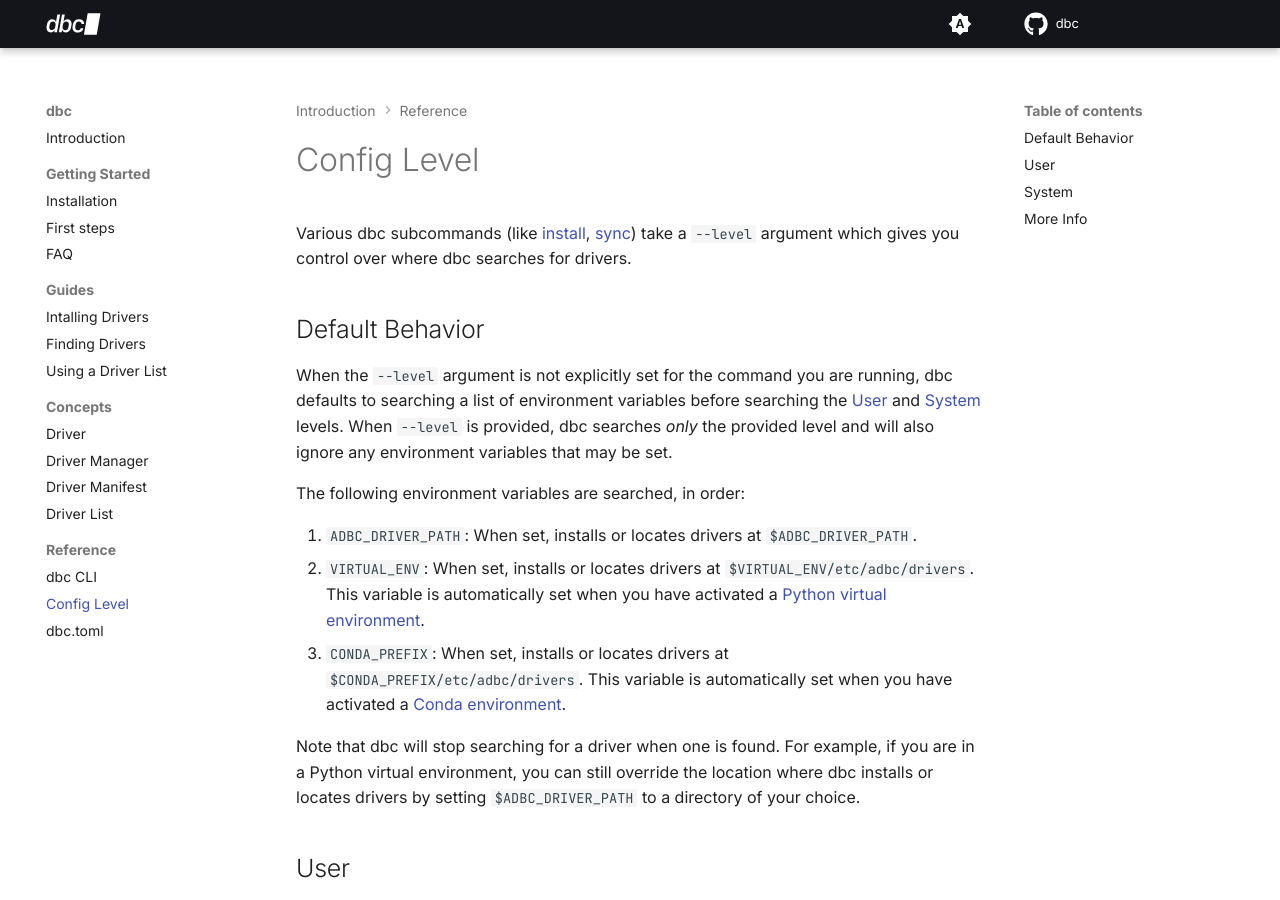
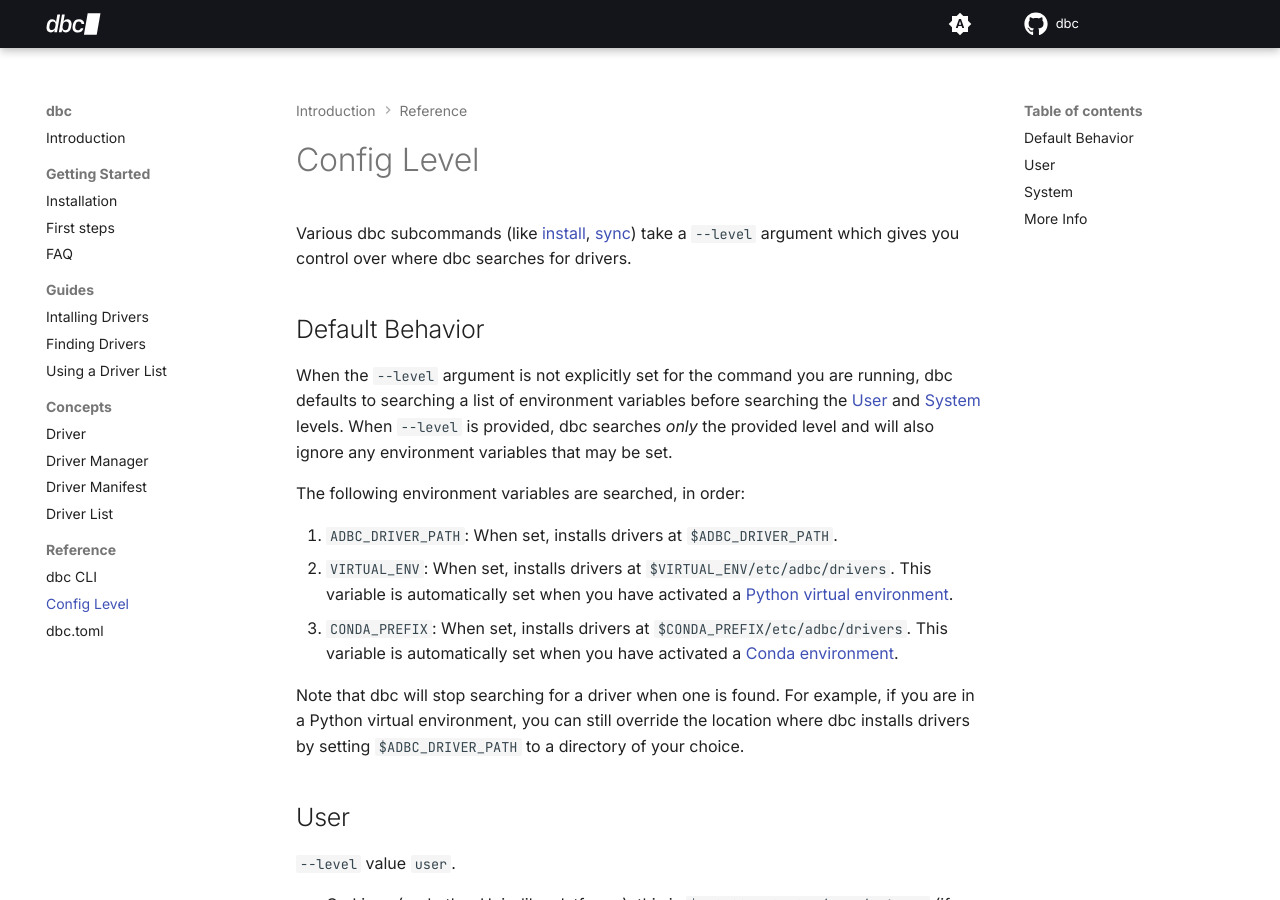
Before and after one commit to columnar-tech/dbc, an MkDocs documentation site: the page built from docs/reference/config_level.md, in a window 1280 px wide and 900 px high. Built offline with MkDocs 1.6.1 and Material for MkDocs 9.7.7, drawn with Linux system fonts in a browser that asks for light colours; plug-ins that fetch from the network failed and are left out; comment, search, counter and statistics services are not loaded.

Commit message:
Fix language in config.md

```diff
--- a/docs/reference/config_level.md
+++ b/docs/reference/config_level.md
@@ -11,12 +11,12 @@
 
 The following environment variables are searched, in order:
 
-1. `ADBC_DRIVER_PATH`: When set, installs or locates drivers at `$ADBC_DRIVER_PATH`.
-2. `VIRTUAL_ENV`: When set, installs or locates drivers at `$VIRTUAL_ENV/etc/adbc/drivers`. This variable is automatically set when you have activated a [Python virtual environment](https://docs.python.org/3/tutorial/venv.html).
-3. `CONDA_PREFIX`: When set, installs or locates drivers at `$CONDA_PREFIX/etc/adbc/drivers`. This variable is automatically set when you have activated a [Conda environment](https://docs.conda.io/projects/conda/en/latest/user-guide/concepts/environments.html).
+1. `ADBC_DRIVER_PATH`: When set, installs drivers at `$ADBC_DRIVER_PATH`.
+2. `VIRTUAL_ENV`: When set, installs drivers at `$VIRTUAL_ENV/etc/adbc/drivers`. This variable is automatically set when you have activated a [Python virtual environment](https://docs.python.org/3/tutorial/venv.html).
+3. `CONDA_PREFIX`: When set, installs drivers at `$CONDA_PREFIX/etc/adbc/drivers`. This variable is automatically set when you have activated a [Conda environment](https://docs.conda.io/projects/conda/en/latest/user-guide/concepts/environments.html).
 
 Note that dbc will stop searching for a driver when one is found.
-For example, if you are in a Python virtual environment, you can still override the location where dbc installs or locates drivers by setting `$ADBC_DRIVER_PATH` to a directory of your choice.
+For example, if you are in a Python virtual environment, you can still override the location where dbc installs drivers by setting `$ADBC_DRIVER_PATH` to a directory of your choice.
 
 ## User
 
```
